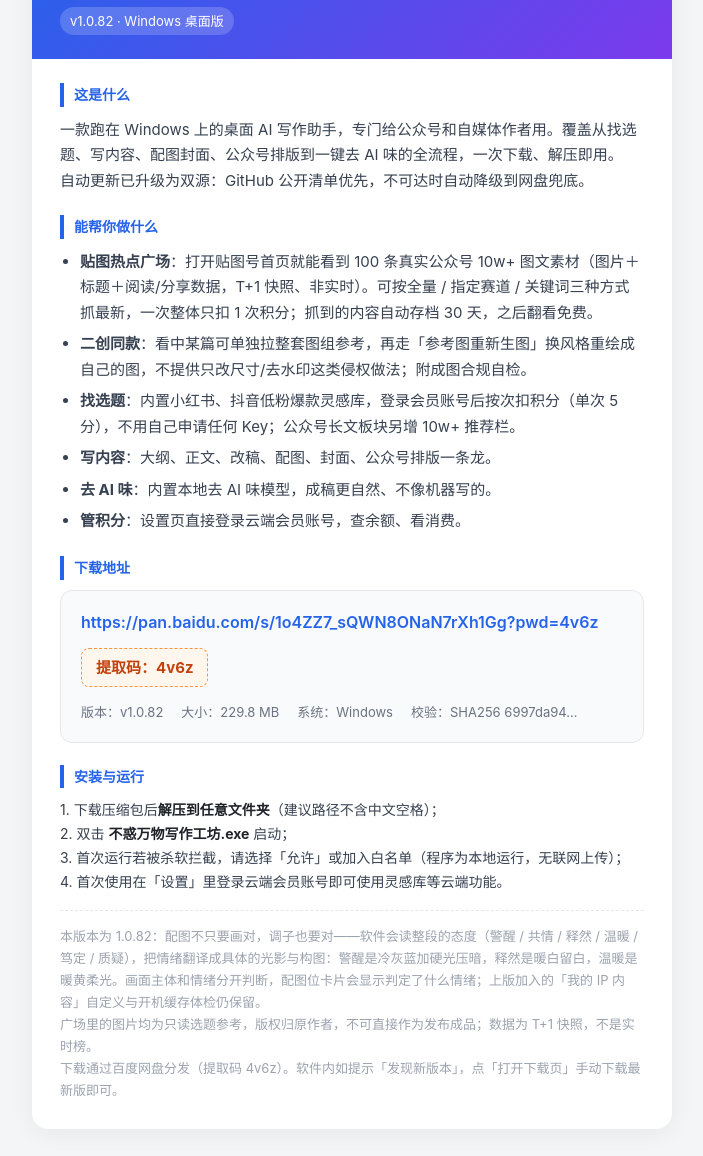
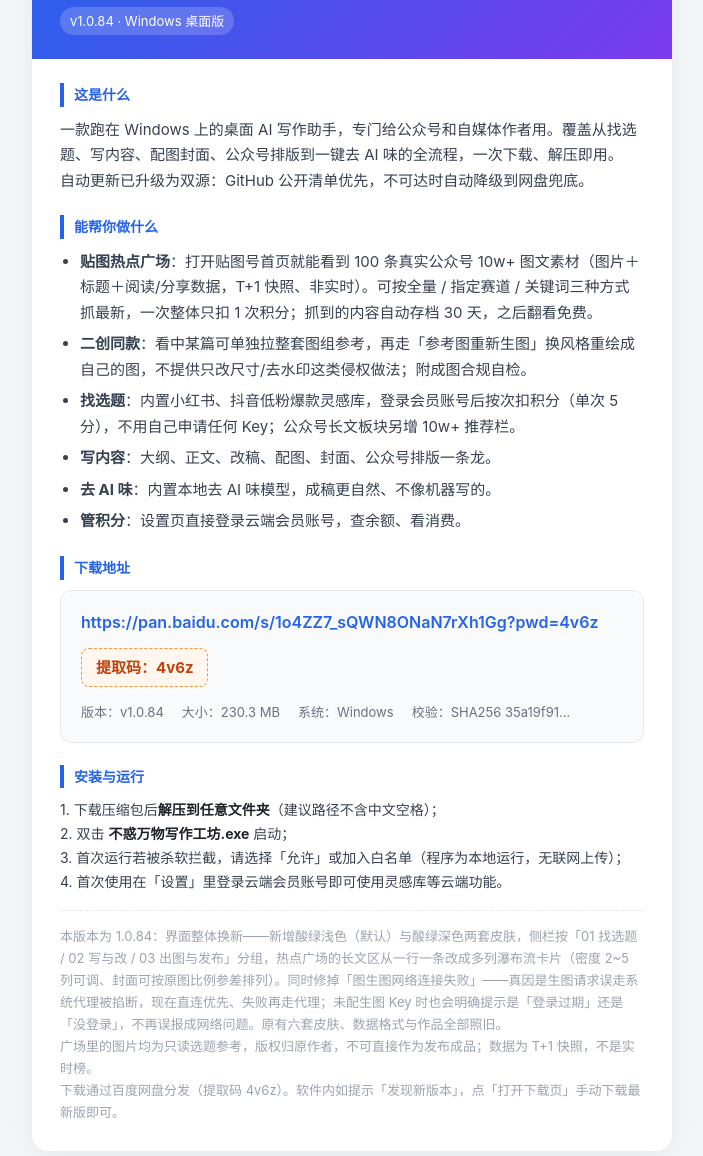
Before and after one commit to kongfanrong-628/buhuo-wanwu-releases, a plain HTML site: page README.html in a window 1280 px wide. Shown: the part 104-1260 px from the top of the page, without its empty margins (288-991 px from the left). Drawn offline with Linux system fonts and the light colour scheme.

Commit message:
release: 1.0.84 (新UI酸绿双皮肤 + 侧栏分组 + 长文瀑布流 + 生图链路修复) + README 首页同步

```diff
--- a/README.html
+++ b/README.html
@@ -36,7 +36,7 @@
   <div class="card">
     <div class="hero">
       <h1>公众号AI工作台</h1>
-      <span class="ver">v1.0.82 · Windows 桌面版</span>
+      <span class="ver">v1.0.84 · Windows 桌面版</span>
     </div>
     <div class="body">
       <div class="sec-title">这是什么</div>
@@ -60,10 +60,10 @@
         </a>
         <div class="pwd">提取码：4v6z</div>
         <div class="meta">
-          <span>版本：v1.0.82</span>
-          <span id="pkg-size">大小：229.8 MB</span>
+          <span>版本：v1.0.84</span>
+          <span id="pkg-size">大小：230.3 MB</span>
           <span>系统：Windows</span>
-          <span title="6997da9418d38043c097589d5d3e4e686726928f7331041da87a9ee775088589">校验：SHA256 6997da94…</span>
+          <span title="35a19f918db273b9f15c0cb7d2cd3a35ba5e91ff52e548a78d9756bda13120d6">校验：SHA256 35a19f91…</span>
         </div>
       </div>
 
@@ -76,7 +76,7 @@
       </p>
 
       <div class="note">
-        本版本为 1.0.82：配图不只要画对，调子也要对——软件会读整段的态度（警醒 / 共情 / 释然 / 温暖 / 笃定 / 质疑），把情绪翻译成具体的光影与构图：警醒是冷灰蓝加硬光压暗，释然是暖白留白，温暖是暖黄柔光。画面主体和情绪分开判断，配图位卡片会显示判定了什么情绪；上版加入的「我的 IP 内容」自定义与开机缓存体检仍保留。<br>
+        本版本为 1.0.84：界面整体换新——新增酸绿浅色（默认）与酸绿深色两套皮肤，侧栏按「01 找选题 / 02 写与改 / 03 出图与发布」分组，热点广场的长文区从一行一条改成多列瀑布流卡片（密度 2~5 列可调、封面可按原图比例参差排列）。同时修掉「图生图网络连接失败」——真因是生图请求误走系统代理被掐断，现在直连优先、失败再走代理；未配生图 Key 时也会明确提示是「登录过期」还是「没登录」，不再误报成网络问题。原有六套皮肤、数据格式与作品全部照旧。<br>
         广场里的图片均为只读选题参考，版权归原作者，不可直接作为发布成品；数据为 T+1 快照，不是实时榜。<br>
         下载通过百度网盘分发（提取码 4v6z）。软件内如提示「发现新版本」，点「打开下载页」手动下载最新版即可。
       </div>
```
Also changed, not shown: version.json (+5 -5 lines).
